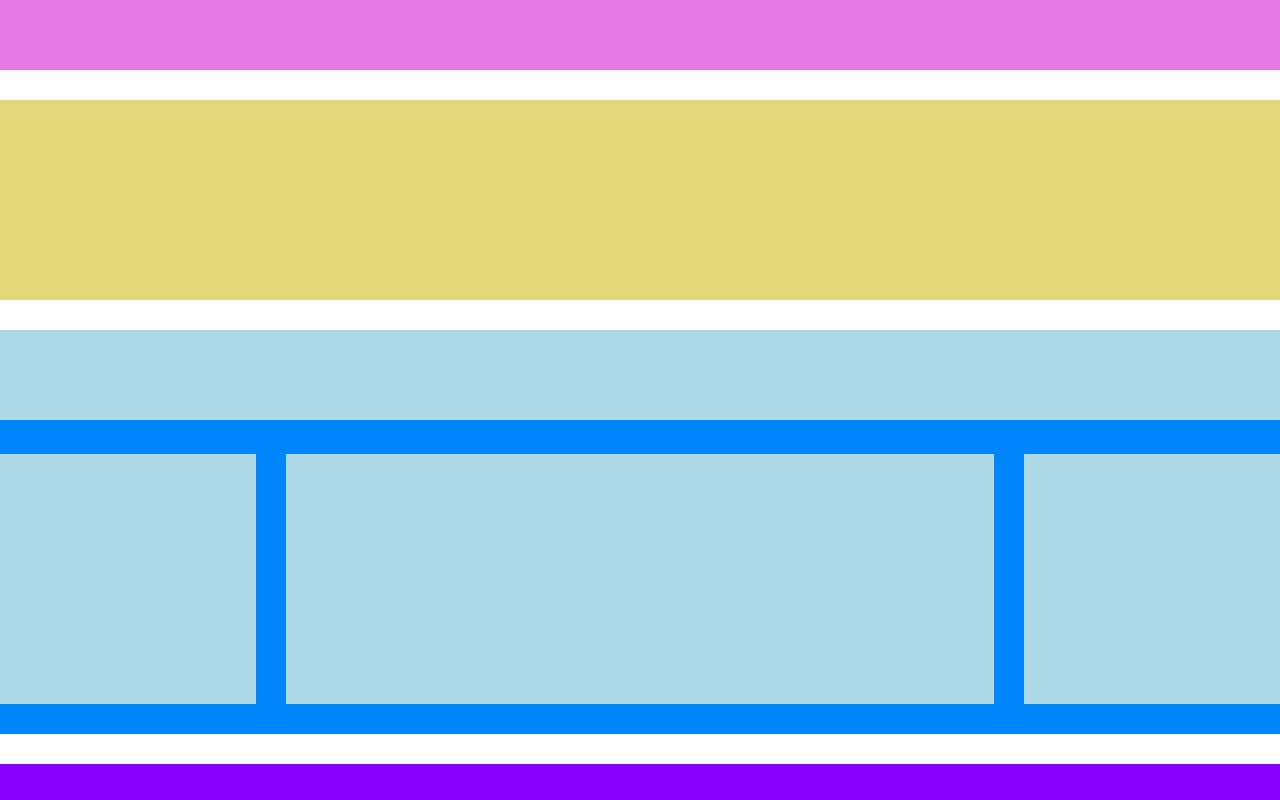
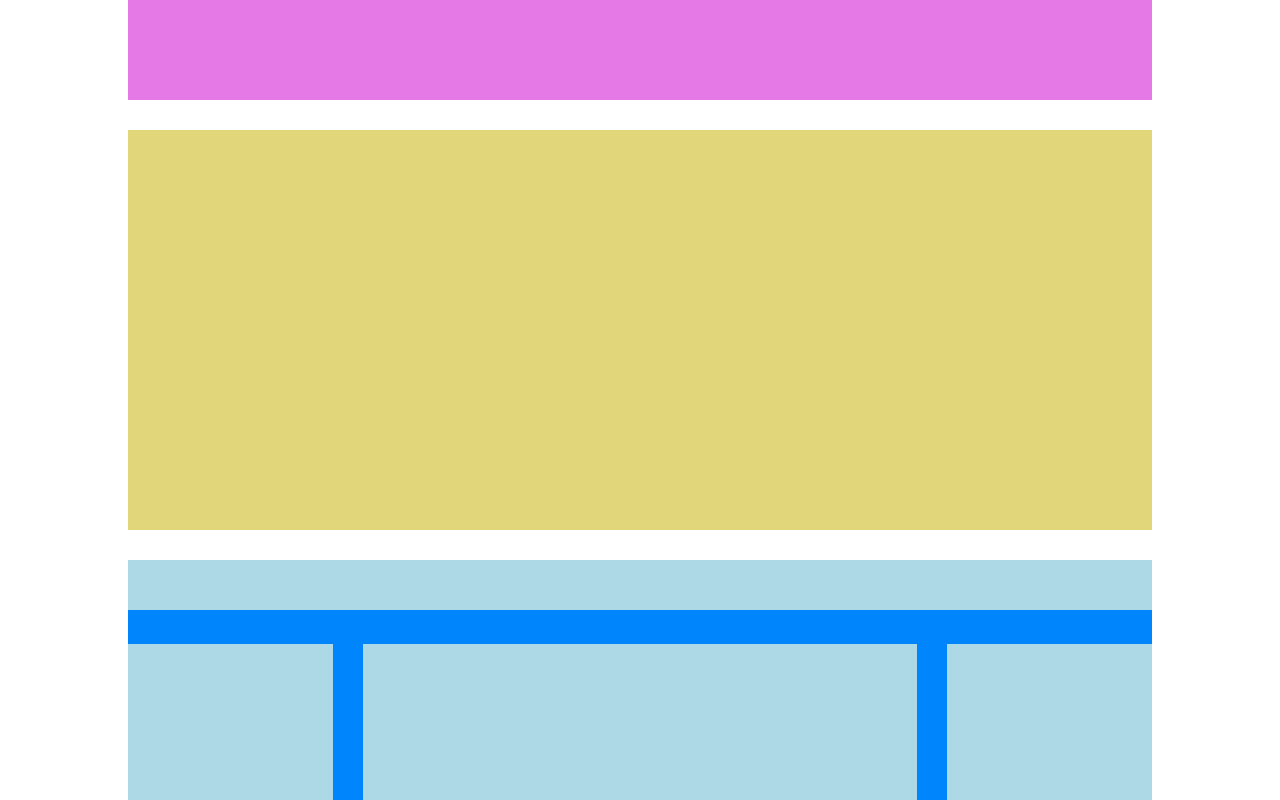
Before and after one commit to vera-sprinceana/htmlcss-struttura-wp, a plain HTML site: page index.html in a window 1280 px wide. Shown: the top 800 px of the page. Drawn offline with Linux system fonts and the light colour scheme.

Commit message:
esercizio coretto

```diff
--- a/asset/css/style.css
+++ b/asset/css/style.css
@@ -2,6 +2,10 @@
     margin: 0;
     padding: 0;
     box-sizing: border-box;
+}
+body{
+    width: 80%;
+    margin: 0 auto;
 }
 .clearfix::after{
     content: "";
@@ -16,34 +20,33 @@ div{
 }
 header{
     background-color: #e579e6;
-    height: 70px;
-    width: 100%;
+    height: 100px;
 }
 .c-senape{
-    width: 100%;
-    height: 200px;
+    height: 400px;
+    margin-bottom: 30px;
     background-color: rgba(225,214,122,255);
 }
 .c-lightblue{
     background-color: rgba(0,133,253,255);
-    margin: 30px 0;
+    height: 600px;
 }
 .c-1{
     width: 100%;
-    height: 90px;
+    height: 50px;
     background-color: lightblue;
     margin-bottom: 30px;
 }
 .c-2{
     background-color: lightblue;
-    height: 250px;
+    height: 80%;
     width: 20%;
     float: left;
     margin-bottom: 30px;
 }
 .c-3{
     background-color: lightblue;
-    height: 250px;
+    height: 80%;
     width: calc( 60% - 60px );
     margin-left: 30px;
     margin-right: 30px;
@@ -51,6 +54,6 @@ header{
 }
 footer{
     background-color: rgba(136,1,254,255);
-    height: 40px;
+    height: 60px;
     width: 100%;
 }
```
